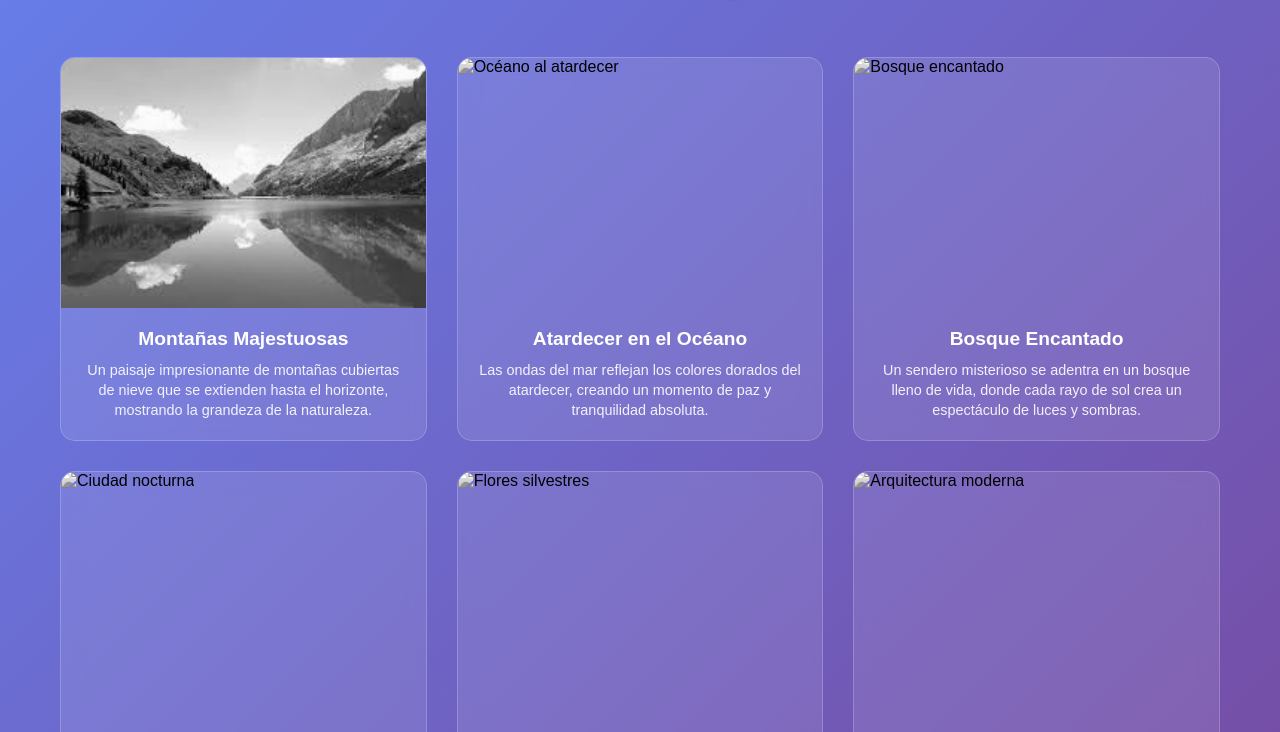
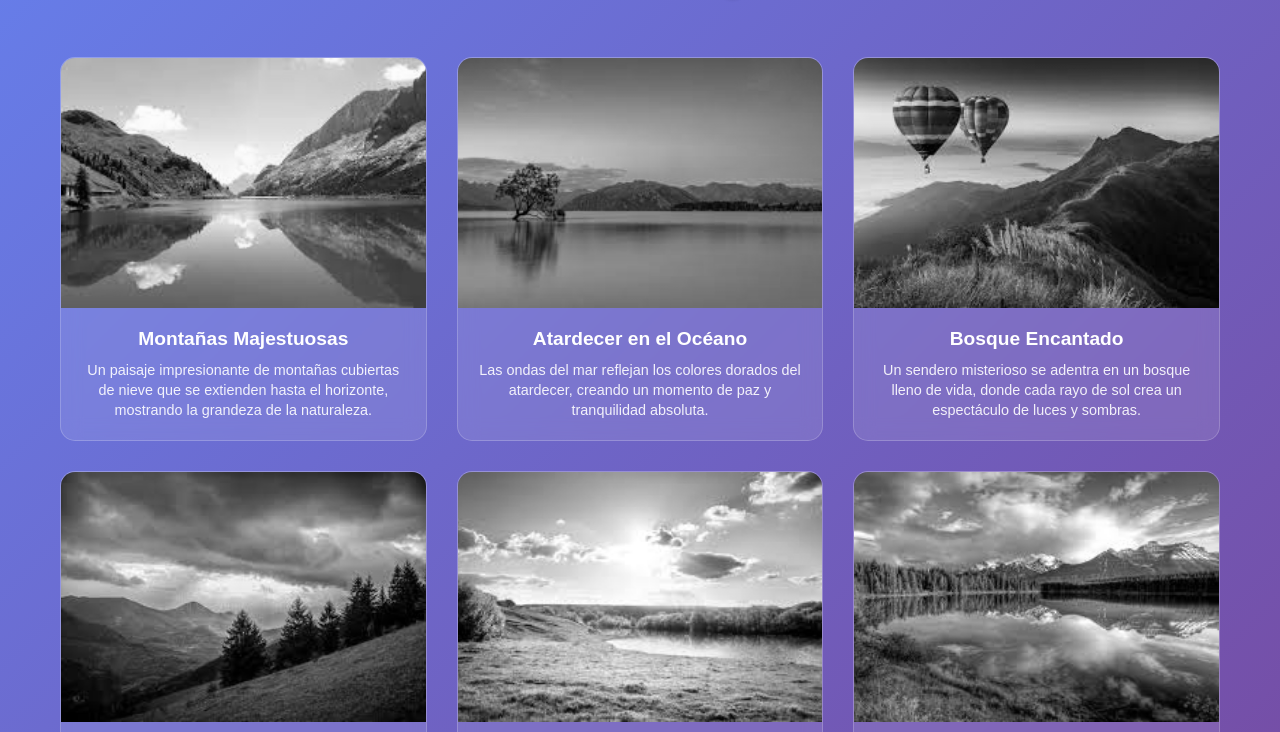
Before and after one commit to ticshgdzsd/its, a plain HTML site: page index.html in a window 1280 px wide. Shown: the part 68-800 px from the top of the page. Drawn offline with Linux system fonts and the light colour scheme.

Commit message:
Update index.html

```diff
--- a/index.html
+++ b/index.html
@@ -195,7 +195,7 @@
 
             <div class="gallery-item">
                 <div class="image-container">
-                    <img src="images/paisaje2.jpg" alt="Océano al atardecer" class="gallery-image">
+                    <img src="images/paisaje2.jpeg" alt="Océano al atardecer" class="gallery-image">
                 </div>
                 <div class="image-text">
                     <div class="image-title">Atardecer en el Océano</div>
@@ -205,7 +205,7 @@
 
             <div class="gallery-item">
                 <div class="image-container">
-                    <img src="images/paisaje3.jpg" alt="Bosque encantado" class="gallery-image">
+                    <img src="images/paisaje3.jpeg" alt="Bosque encantado" class="gallery-image">
                 </div>
                 <div class="image-text">
                     <div class="image-title">Bosque Encantado</div>
@@ -215,7 +215,7 @@
 
             <div class="gallery-item">
                 <div class="image-container">
-                    <img src="images/paisaje4.jpg" alt="Ciudad nocturna" class="gallery-image">
+                    <img src="images/paisaje4.jpeg" alt="Ciudad nocturna" class="gallery-image">
                 </div>
                 <div class="image-text">
                     <div class="image-title">Ciudad que Nunca Duerme</div>
@@ -225,7 +225,7 @@
 
             <div class="gallery-item">
                 <div class="image-container">
-                    <img src="images/paisaje5.jpg" alt="Flores silvestres" class="gallery-image">
+                    <img src="images/paisaje5.jpeg" alt="Flores silvestres" class="gallery-image">
                 </div>
                 <div class="image-text">
                     <div class="image-title">Jardín Silvestre</div>
@@ -235,7 +235,7 @@
 
             <div class="gallery-item">
                 <div class="image-container">
-                    <img src="images/paisaje6.jpg" alt="Arquitectura moderna" class="gallery-image">
+                    <img src="images/paisaje6.jpeg" alt="Arquitectura moderna" class="gallery-image">
                 </div>
                 <div class="image-text">
                     <div class="image-title">Arquitectura Futurista</div>
```
